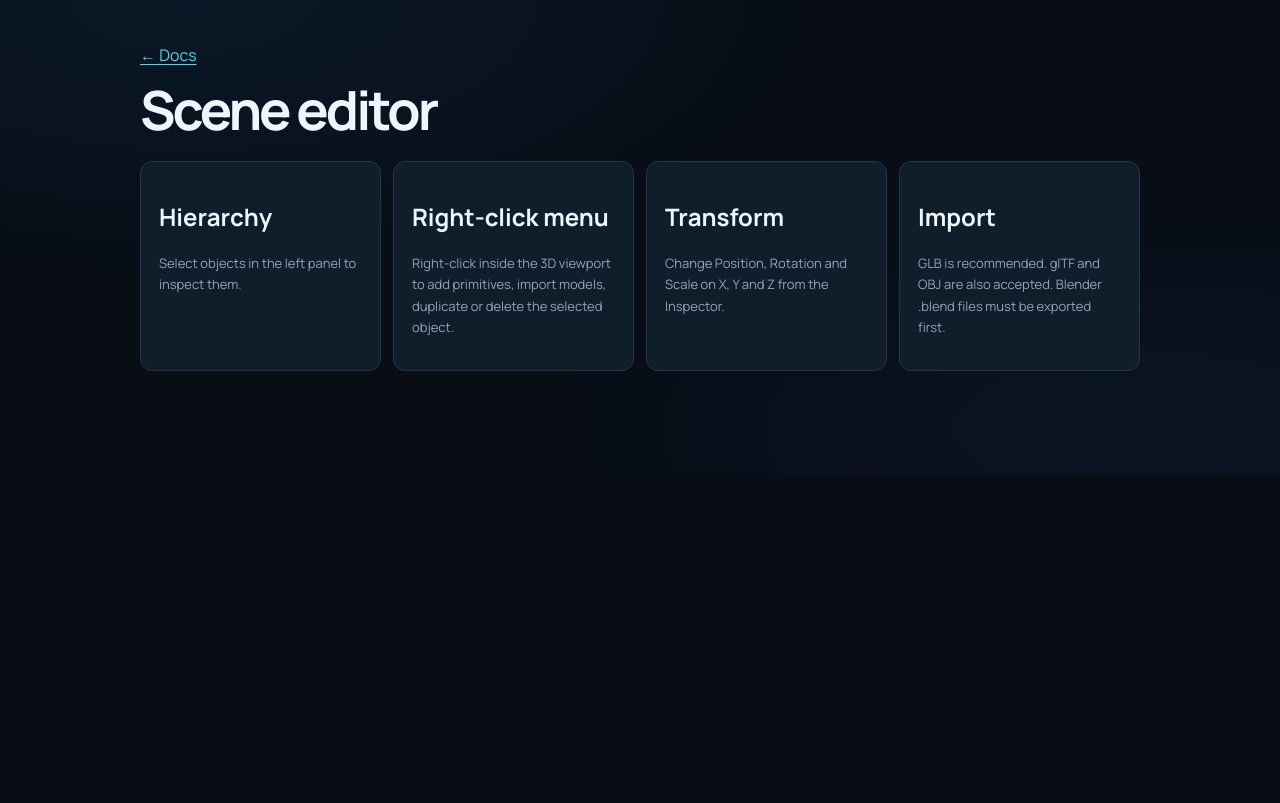
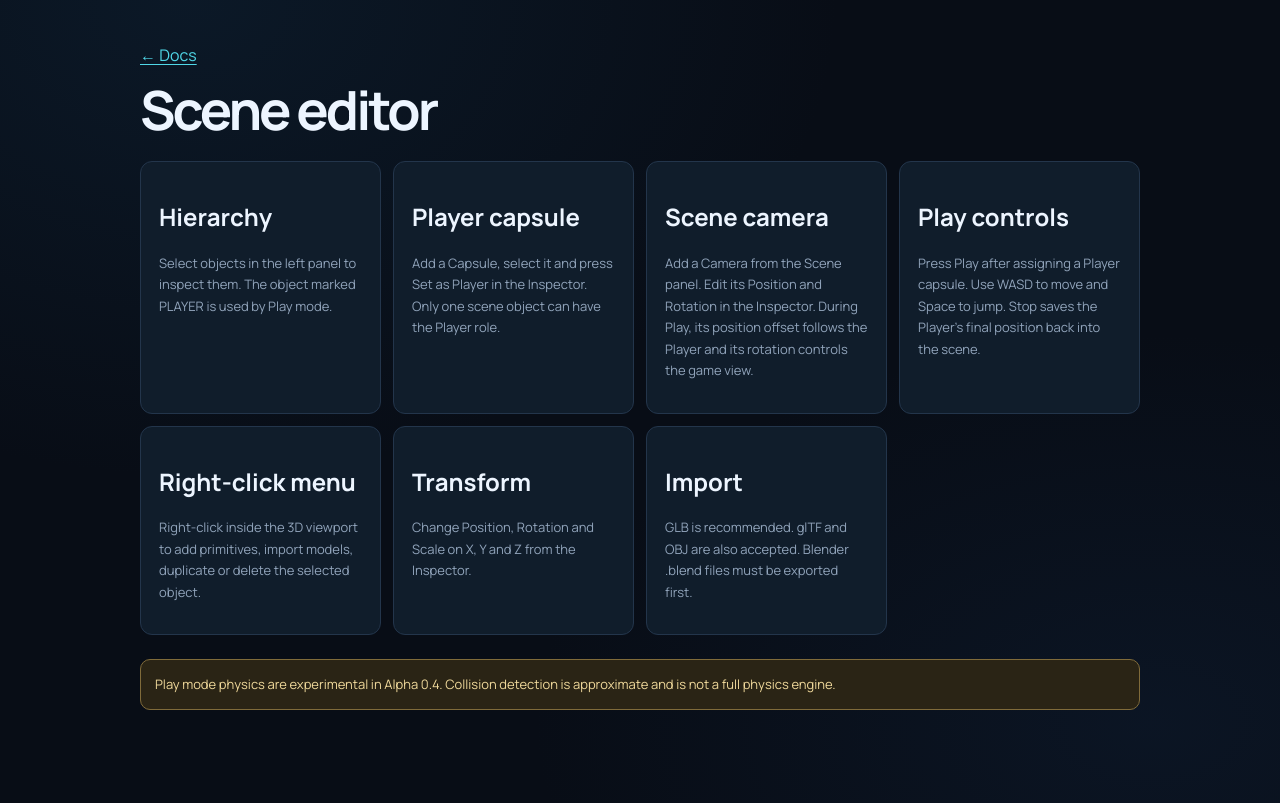
Before and after one commit to anyelo888ra-ux/NEXUS-Game-Engine, a Next.js app: page /doc/scene-editor in a window 1280 px wide. Built offline with nearby package versions, Linux system fonts and the light colour scheme.

Commit message:
Document Player capsule and scene camera play workflow

```diff
--- a/app/doc/scene-editor/page.tsx
+++ b/app/doc/scene-editor/page.tsx
@@ -8,14 +8,23 @@ export default function SceneDocs() {
       <div className="docs-grid">
         <article className="docs-card">
           <h2>Hierarchy</h2>
-          <p>Select objects in the left panel to inspect them.</p>
+          <p>Select objects in the left panel to inspect them. The object marked PLAYER is used by Play mode.</p>
+        </article>
+        <article className="docs-card">
+          <h2>Player capsule</h2>
+          <p>Add a Capsule, select it and press Set as Player in the Inspector. Only one scene object can have the Player role.</p>
+        </article>
+        <article className="docs-card">
+          <h2>Scene camera</h2>
+          <p>Add a Camera from the Scene panel. Edit its Position and Rotation in the Inspector. During Play, its position offset follows the Player and its rotation controls the game view.</p>
+        </article>
+        <article className="docs-card">
+          <h2>Play controls</h2>
+          <p>Press Play after assigning a Player capsule. Use WASD to move and Space to jump. Stop saves the Player's final position back into the scene.</p>
         </article>
         <article className="docs-card">
           <h2>Right-click menu</h2>
-          <p>
-            Right-click inside the 3D viewport to add primitives, import models,
-            duplicate or delete the selected object.
-          </p>
+          <p>Right-click inside the 3D viewport to add primitives, import models, duplicate or delete the selected object.</p>
         </article>
         <article className="docs-card">
           <h2>Transform</h2>
@@ -23,12 +32,10 @@ export default function SceneDocs() {
         </article>
         <article className="docs-card">
           <h2>Import</h2>
-          <p>
-            GLB is recommended. glTF and OBJ are also accepted. Blender .blend
-            files must be exported first.
-          </p>
+          <p>GLB is recommended. glTF and OBJ are also accepted. Blender .blend files must be exported first.</p>
         </article>
       </div>
+      <p className="warning-note">Play mode physics are experimental in Alpha 0.4. Collision detection is approximate and is not a full physics engine.</p>
     </main>
   );
 }
```
